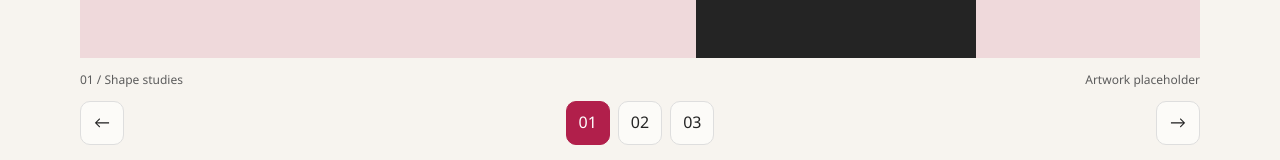
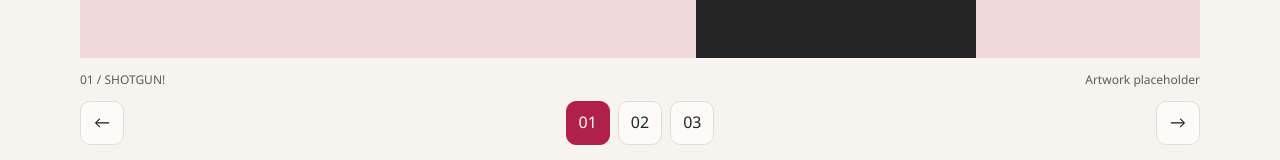
Before and after one commit to ZaynJung/portfolio, a React (Vite) app: page / in a window 1280 px wide. Shown: the part 503-663 px from the top of the page. Built offline with nearby package versions, Linux system fonts and the light colour scheme.

Commit message:
Update App.jsx

```diff
--- a/src/App.jsx
+++ b/src/App.jsx
@@ -1,7 +1,7 @@
 import { useState } from "react";
 
 const projects = [
-  { title: "Shape studies", category: "Art", composition: "composition-one", alt: "Placeholder composition of a circle, arch, and fine lines" },
+  { title: "SHOTGUN!", category: "Concept Art and Design", composition: "composition-one", alt: "Placeholder composition of a circle, arch, and fine lines" },
   { title: "In conversation", category: "Design", composition: "composition-two", alt: "Placeholder composition of overlapping circular forms" },
   { title: "Finding balance", category: "Exploration", composition: "composition-three", alt: "Placeholder composition of stacked geometric forms" },
   { title: "Everyday forms", category: "Art", composition: "composition-two alternate", alt: "Overlapping forms artwork placeholder" },
```
